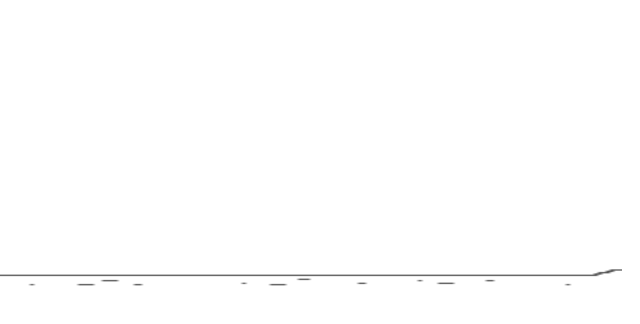
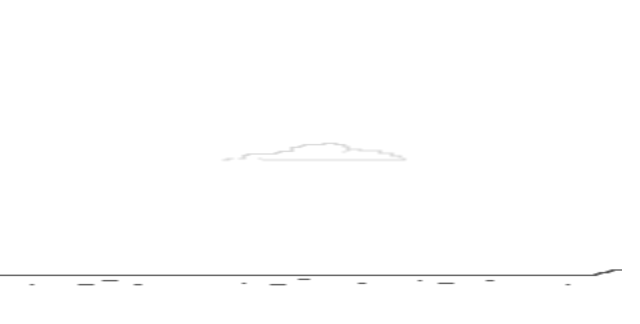
Before and after one commit to lilith0120/dinosaur_game, a plain HTML site: page index.html in a window 1280 px wide. Shown: the full height of the page, 618-1258 px from the left. Drawn offline with Linux system fonts and the light colour scheme.

Commit message:
feat:捏一个云

```diff
--- a/index.html
+++ b/index.html
@@ -5,13 +5,14 @@
     <meta http-equiv="X-UA-Compatible" content="IE=edge">
     <meta name="viewport" content="width=device-width, initial-scale=1.0">
     <title>Chrome Game</title>
-    <script type="text/javascript" src="script.js"></script>
+    <script type="module" src="script/index.js"></script>
     <link rel="stylesheet" href="style.css">
 </head>
 <body>
     <div id="root">
         <canvas id="canvas"></canvas>
         <img id="horizon" src="image/horizon.png" />
+        <img id="cloud" src="image/cloud.png" />
     </div>
 </body>
 </html>
--- /dev/null
+++ b/script/cloud.js
@@ -0,0 +1,95 @@
+const cloudConfig = {
+    HEIGHT: 15,
+    WIDTH: 50,
+    MAX_GAP: 300,
+    MIN_GAP: 100,
+    MAX_HEIGHT: 30,
+    MIN_HEIGHT: 70,
+    MAX_NUM: 7,
+    CLOUD_RATE: 0.5,
+};
+
+let CloudsLine = [];
+
+export class Cloud {
+    canvas
+    spritePos
+    containerWidth
+    xPos
+    yPos
+    remove
+    cloudGap
+
+    constructor(canvas, spritePos, containerWidth) {
+        this.canvas = canvas;
+        this.ctx = canvas.getContext("2d");
+        this.spritePos = spritePos;
+        this.containerWidth = containerWidth;
+        this.xPos = containerWidth;
+        this.yPos = 0;
+        this.remove = false;
+
+        this.cloudGap = this.getRandomNum(cloudConfig.MIN_GAP, cloudConfig.MAX_GAP);
+        this.init();
+    }
+
+    getRandomNum(min, max) {
+        return Math.floor(Math.random() * (max - min + 1)) + min;
+    };
+
+    init() {
+        this.yPos = this.getRandomNum(cloudConfig.MAX_HEIGHT, cloudConfig.MIN_HEIGHT);
+        this.draw();
+    };
+
+    draw() {
+        this.ctx.save();
+        this.ctx.drawImage(document.getElementById("cloud"),
+            this.spritePos.x, this.spritePos.y,
+            cloudConfig.WIDTH * 2, cloudConfig.HEIGHT * 2,
+            this.xPos, this.yPos,
+            cloudConfig.WIDTH, cloudConfig.HEIGHT,
+        );
+        this.ctx.restore();
+    };
+
+    updateCloud(speed) {
+        let cloudNum = CloudsLine.length;
+        if (!cloudNum) {
+            this.addCloud();
+        } else {
+            for (let i = 0; i < cloudNum; i++) {
+                CloudsLine[i].update(speed);
+            }
+
+            let lastCloud = CloudsLine[cloudNum - 1];
+            if (cloudNum < cloudConfig.MAX_NUM &&
+                (this.containerWidth - lastCloud.xPos) > lastCloud.cloudGap &&
+                cloudConfig.CLOUD_RATE > Math.random()) {
+                this.addCloud();
+            }
+
+            CloudsLine = CloudsLine.filter(cloud => !cloud.remove);
+        }
+    };
+
+    addCloud() {
+        let newCloud = new Cloud(this.canvas, this.spritePos, this.containerWidth);
+        CloudsLine.push(newCloud);
+    }
+
+    update(speed) {
+        if (!this.remove) {
+            this.xPos -= Math.ceil(speed);
+            this.draw();
+
+            if (!this.isVisible()) {
+                this.remove = true;
+            }
+        }
+    }
+
+    isVisible() {
+        return this.xPos + cloudConfig.WIDTH > 0;
+    }
+}
--- a/script.js
+++ b/script/horizon.js
@@ -1,38 +1,8 @@
-window.onload = () => {
-    let canvas = document.getElementById("canvas");
-    let horizon = new HorizonLine(canvas, spriteDefinition.HORIZON);
-    let startTime = 0;
-    (function draw(time = 0) {
-        horizon.ctx.clearRect(0, 0, RunnerDimensions.WIDTH, RunnerDimensions.HEIGHT);
-        horizon.update(time - startTime, 2);
-        startTime = time;
-        window.requestAnimationFrame(draw);
-    }());
-};
-
 const FPS = 60;
-const RunnerDimensions = {
-    WIDTH: 800,
-    HEIGHT: 200,
-};
-
-const Dimensions = {
-    WIDTH: 800,
-    HEIGHT: 20,
-    YPOS: 127 // 在canvas的位置
-};
-
-// 地面初始坐标
-let spriteDefinition = {
-    HORIZON: {
-        x: 0,
-        y: 0,
-    }
-};
 
 // canvas: 绘制画布,
 // spritePos: 地面坐标
-class HorizonLine {
+export class HorizonLine {
     spritePos
     canvas
     ctx
@@ -42,11 +12,11 @@ class HorizonLine {
     bumpThreshold
     sourceXPos
 
-    constructor(canvas, spritePos) {
+    constructor(canvas, spritePos, dimensions) {
         this.canvas = canvas;
         this.spritePos = spritePos;
         this.ctx = canvas.getContext("2d");
-        this.dimensions = Dimensions;
+        this.dimensions = dimensions;
         this.xPos = [];
         this.yPos = 0;
         this.sourceXPos = [this.spritePos.x, this.spritePos.x + this.dimensions.WIDTH];
--- /dev/null
+++ b/script/index.js
@@ -0,0 +1,40 @@
+import { HorizonLine } from "./horizon.js";
+import { Cloud } from './cloud.js';
+
+// 地面初始坐标
+const spriteDefinition = {
+    HORIZON: {
+        x: 0,
+        y: 0,
+    },
+    CLOUD: {
+        x: 0,
+        y: 0,
+    },
+};
+
+const Dimensions = {
+    WIDTH: 800,
+    HEIGHT: 20,
+    YPOS: 127 // 在canvas的位置
+};
+
+// 画板大小
+const canvasDefinition = {
+    WIDTH: 1200,
+    HEIGHT: 200,
+};
+
+window.onload = () => {
+    let canvas = document.getElementById("canvas");
+    let horizon = new HorizonLine(canvas, spriteDefinition.HORIZON, Dimensions);
+    let cloud = new Cloud(canvas, spriteDefinition.CLOUD, Dimensions.WIDTH);
+    let startTime = 0;
+    (function draw(time = 0) {
+        horizon.ctx.clearRect(0, 0, canvasDefinition.WIDTH, canvasDefinition.HEIGHT);
+        horizon.update(time - startTime, 2);
+        cloud.updateCloud(2);
+        startTime = time;
+        window.requestAnimationFrame(draw);
+    }());
+};
--- a/style.css
+++ b/style.css
@@ -16,6 +16,7 @@
     margin: 100px auto;
 }
 
-#horizon {
+#horizon,
+#cloud {
     display: none;
 }
```
Also changed, not shown: image/cloud.png (added).
